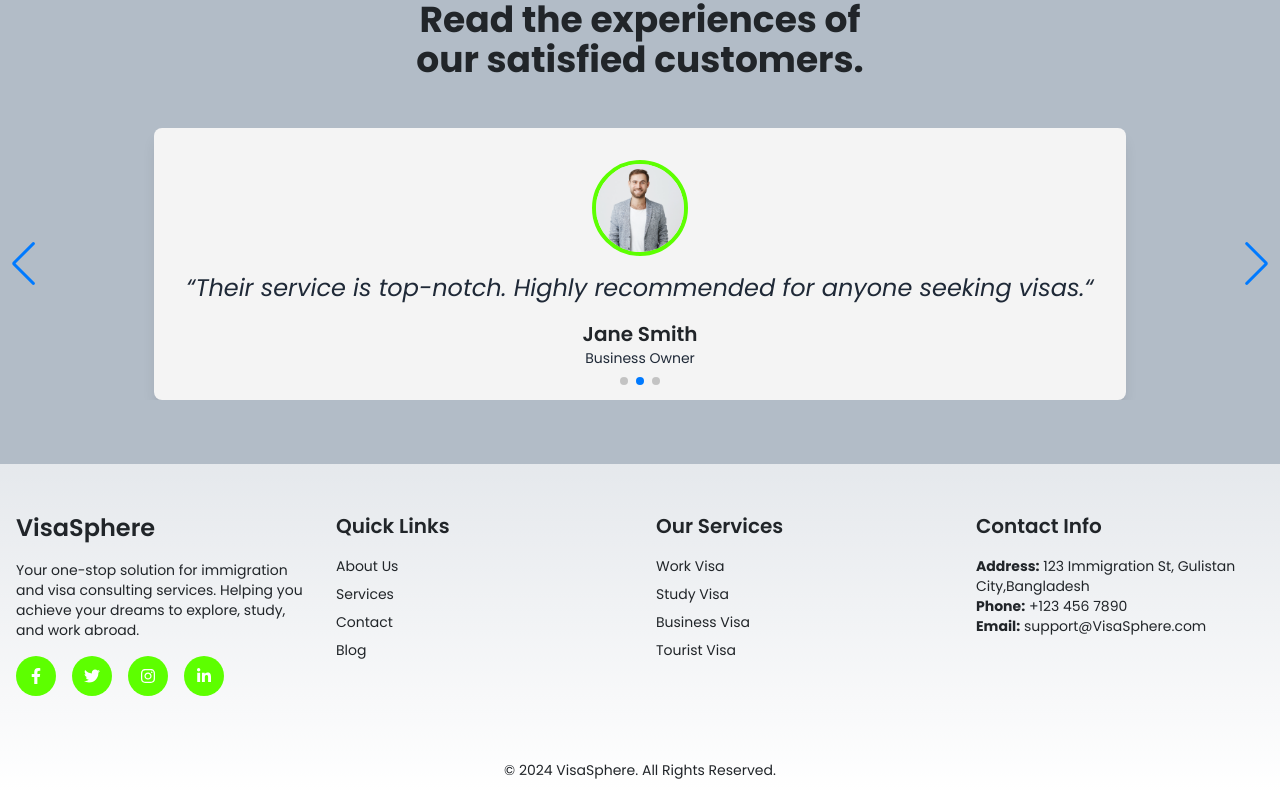
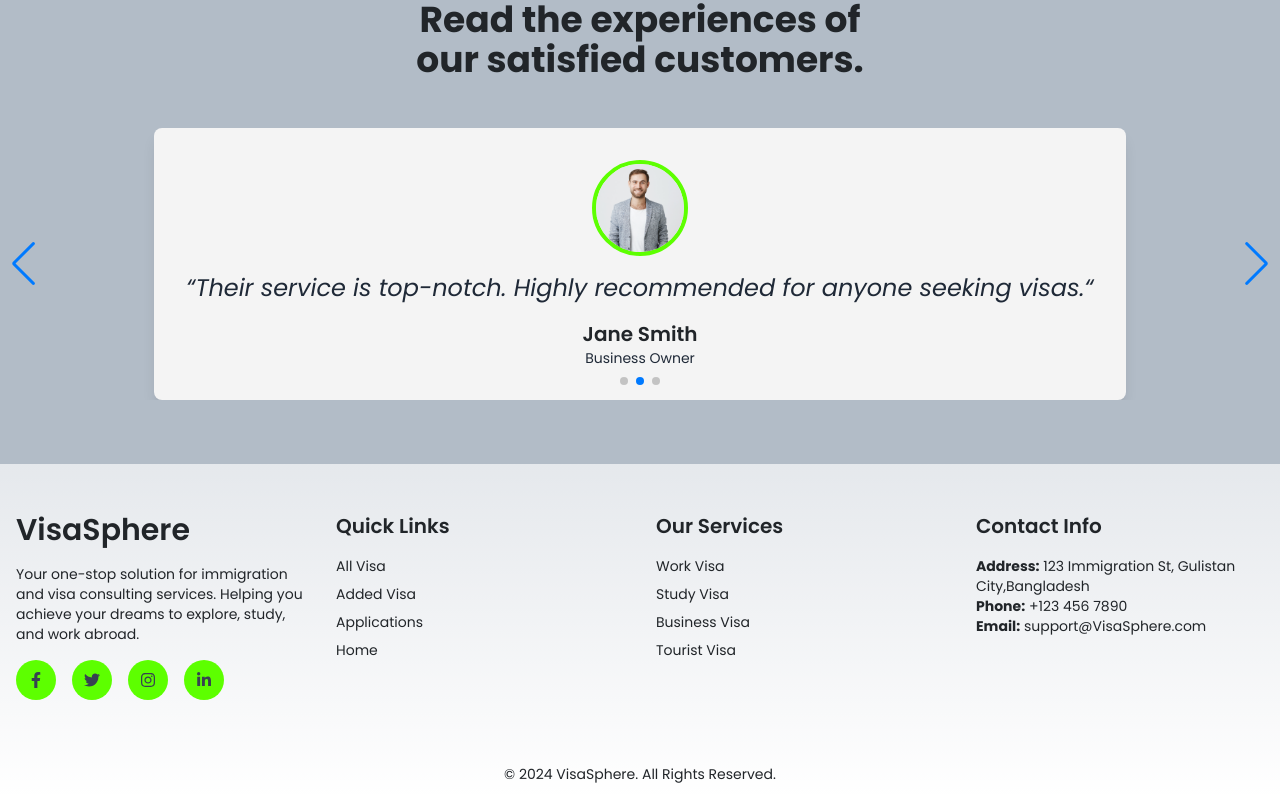
Before and after one commit to parvej-shah/VisaSphere, a React (Vite) app: page / in a window 1280 px wide. Shown: the part 3213-4013 px from the top of the page. Built offline with nearby package versions, Linux system fonts and the light colour scheme; no server answers.

Commit message:
Update Footer component; enhance heading size, improve button styles, and update link destinations for better navigation

```diff
--- a/src/components/Footer.jsx
+++ b/src/components/Footer.jsx
@@ -6,21 +6,21 @@ const Footer = () => {
       <div className="container mx-auto py-12 px-4 grid grid-cols-1 md:grid-cols-4 gap-8">
         {/* About Section */}
         <div>
-          <h2 className="text-2xl font-semibold mb-4">VisaSphere</h2>
+          <h2 className="text-3xl font-semibold mb-4">VisaSphere</h2>
           <p className="mb-4 text-sm">
             Your one-stop solution for immigration and visa consulting services. Helping you achieve your dreams to explore, study, and work abroad.
           </p>
           <div className="flex gap-4">
-            <a href="#" className="p-3 bg-secondary rounded-full text-white">
+            <a href="#" className="p-3 bg-secondary hover:bg-primary hover:text-gray-50 transition-transform duration-300 text-gray-700 rounded-full ">
               <FaFacebookF />
             </a>
-            <a href="#" className="p-3 bg-secondary rounded-full text-white">
+            <a href="#" className="p-3 bg-secondary hover:bg-primary hover:text-gray-50 transition-transform duration-300 text-gray-700 rounded-full ">
               <FaTwitter />
             </a>
-            <a href="#" className="p-3 bg-secondary rounded-full text-white">
+            <a href="#" className="p-3 bg-secondary hover:bg-primary hover:text-gray-50 transition-transform duration-300 text-gray-700 rounded-full ">
               <FaInstagram />
             </a>
-            <a href="#" className="p-3 bg-secondary rounded-full text-white">
+            <a href="#" className="p-3 bg-secondary hover:bg-primary hover:text-gray-50 transition-transform duration-300 text-gray-700 rounded-full ">
               <FaLinkedinIn />
             </a>
           </div>
@@ -31,23 +31,23 @@ const Footer = () => {
           <h3 className="text-xl font-semibold mb-4">Quick Links</h3>
           <ul className="space-y-2 text-sm">
             <li>
-              <a href="#" className="hover:text-secondary">
-                About Us
+              <a href="/all-visas" className="hover:text-secondary">
+                All Visa
               </a>
             </li>
             <li>
-              <a href="#" className="hover:text-secondary">
-                Services
+              <a href="/my-added-visas" className="hover:text-secondary">
+                Added Visa
               </a>
             </li>
             <li>
-              <a href="#" className="hover:text-secondary">
-                Contact
+              <a href="/my-applicaitons" className="hover:text-secondary">
+                Applications
               </a>
             </li>
             <li>
-              <a href="#" className="hover:text-secondary">
-                Blog
+              <a href="/" className="hover:text-secondary">
+                Home
               </a>
             </li>
           </ul>
```
